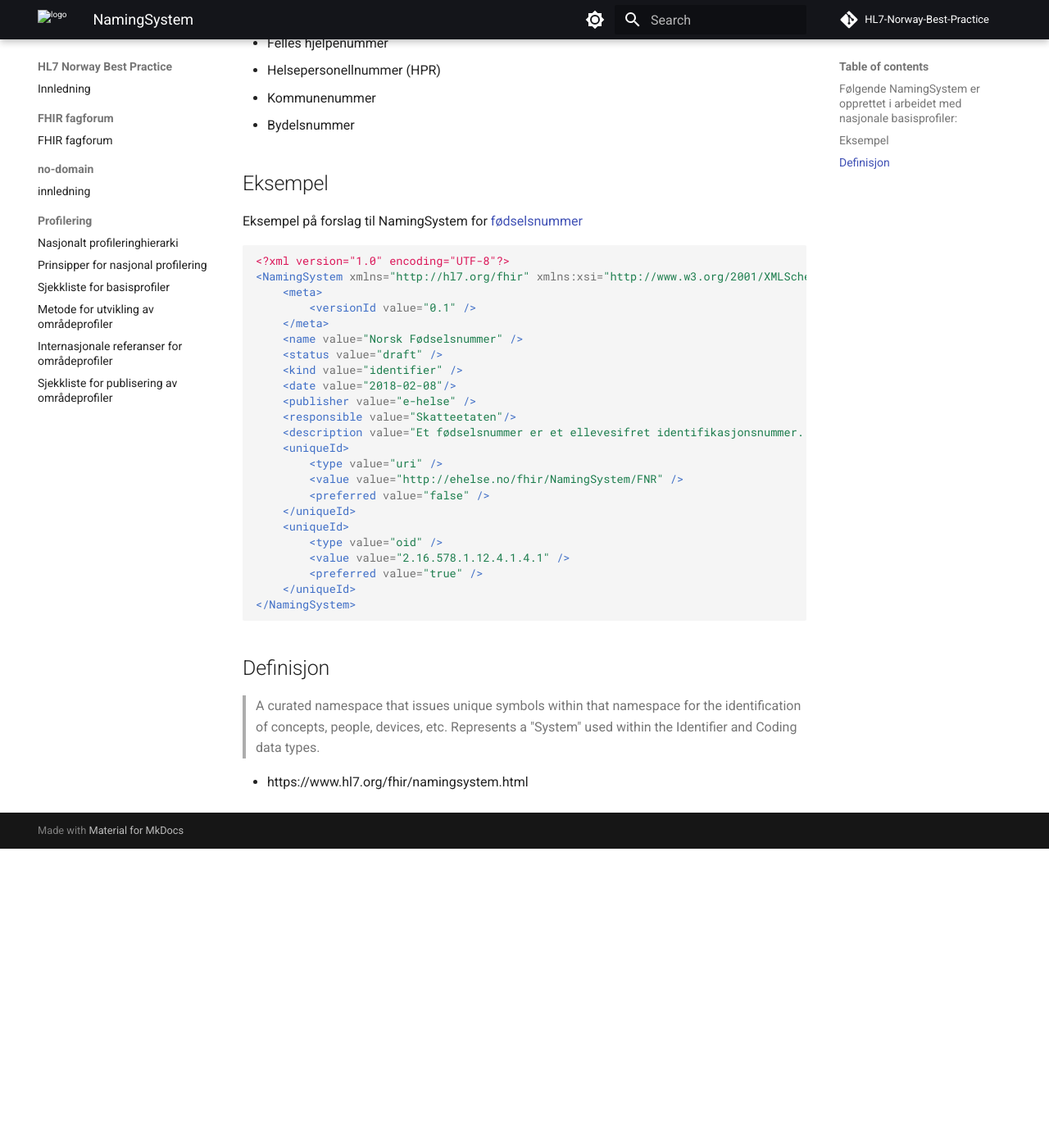
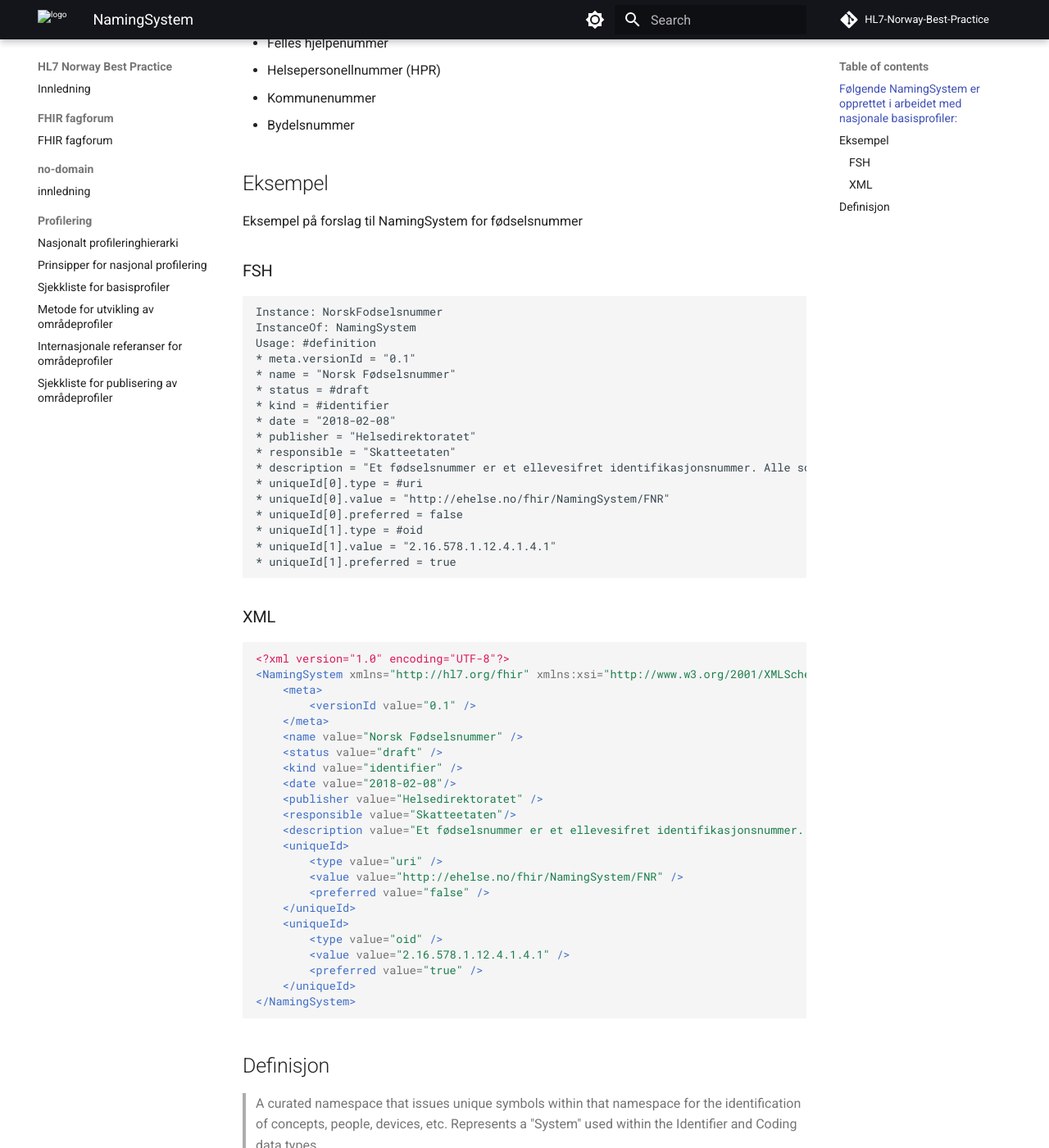
Before and after one commit to HL7Norway/best-practice, an MkDocs documentation site: the page built from docs/profilering/namingsystem.md, in a window 1280 px wide and 1400 px high, scrolled down 418 px. Shown: the whole window at 82% size. Built offline with MkDocs 1.6.1 and Material for MkDocs 9.7.7, drawn with Linux system fonts in a browser that asks for light colours; comment, search, counter and statistics services are not loaded; before the commit the page ends 1453 px from its top, so only the background shows below that; some of the changed text lies outside the part shown.

Commit message:
Add FSH example and update XML in NamingSystem docs
Added an FSH (FHIR Shorthand) example for the Norwegian fødselsnummer NamingSystem and updated the XML example to use 'Helsedirektoratet' as publisher. Also improved link formatting and provided more detailed examples for better clarity.

````diff
--- a/docs/profilering/namingsystem.md
+++ b/docs/profilering/namingsystem.md
@@ -22,7 +22,32 @@ Er et kurert namespace som utsteder unike identifikatorer for identifikasjon av
 
 
 ## Eksempel
-Eksempel på forslag til NamingSystem for [fødselsnummer](https://git.sarepta.ehelse.no/utvikling/FHIR/raw/master/norway/NamingSystem/no-fodselsnummer.namingsystem.xml)
+
+Eksempel på forslag til NamingSystem for fødselsnummer
+
+### FSH
+
+```fsh
+Instance: NorskFodselsnummer
+InstanceOf: NamingSystem
+Usage: #definition
+* meta.versionId = "0.1"
+* name = "Norsk Fødselsnummer"
+* status = #draft
+* kind = #identifier
+* date = "2018-02-08"
+* publisher = "Helsedirektoratet"
+* responsible = "Skatteetaten"
+* description = "Et fødselsnummer er et ellevesifret identifikasjonsnummer. Alle som er folkeregistrert i Norge har et fødselsnummer."
+* uniqueId[0].type = #uri
+* uniqueId[0].value = "http://ehelse.no/fhir/NamingSystem/FNR"
+* uniqueId[0].preferred = false
+* uniqueId[1].type = #oid
+* uniqueId[1].value = "2.16.578.1.12.4.1.4.1"
+* uniqueId[1].preferred = true
+```
+
+### XML
 
 ```xml
 <?xml version="1.0" encoding="UTF-8"?>
@@ -34,7 +59,7 @@ Eksempel på forslag til NamingSystem for [fødselsnummer](https://git.sarepta.e
     <status value="draft" />
     <kind value="identifier" />
     <date value="2018-02-08"/>
-    <publisher value="e-helse" />
+    <publisher value="Helsedirektoratet" />
     <responsible value="Skatteetaten"/>
     <description value="Et fødselsnummer er et ellevesifret identifikasjonsnummer. Alle som er folkeregistrert i Norge har et fødselsnummer." />
     <uniqueId>
@@ -54,4 +79,4 @@ Eksempel på forslag til NamingSystem for [fødselsnummer](https://git.sarepta.e
 
 > A curated namespace that issues unique symbols within that namespace for the identification of concepts, people, devices, etc. Represents a "System" used within the Identifier and Coding data types.
 
-* https://www.hl7.org/fhir/namingsystem.html
+* [FHIR NamingSystem Resource](https://www.hl7.org/fhir/namingsystem.html)
````
